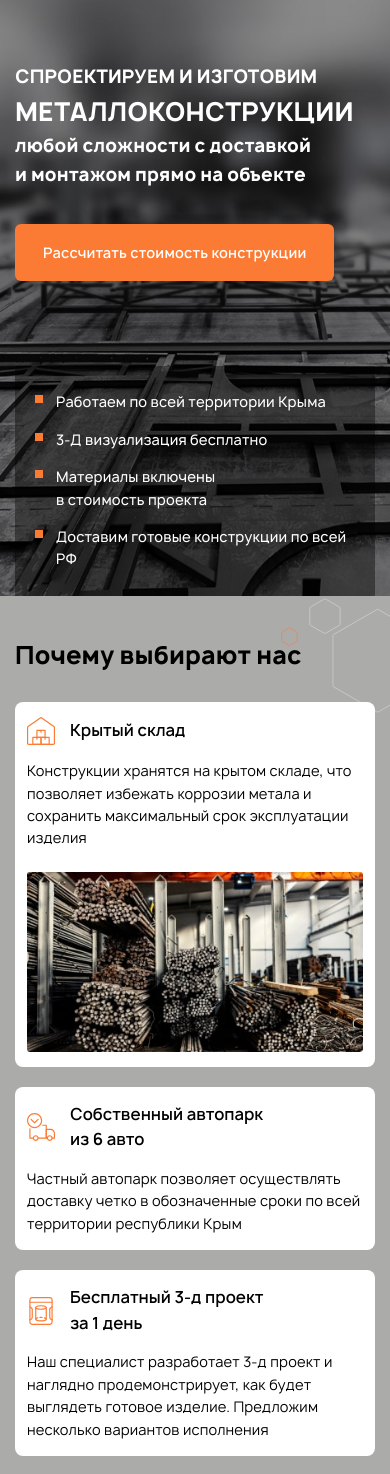
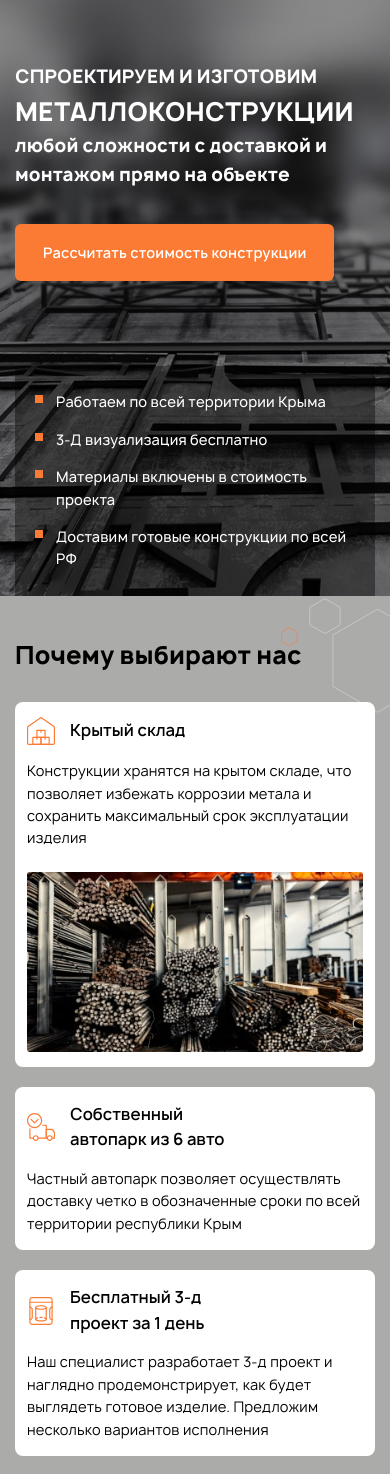
Before and after one commit to GrinCaseCode/promtrade, a plain HTML site: page index.html in a window 390 px wide. Shown: the part 82-1556 px from the top of the page. Drawn offline with nearby package versions, Linux system fonts and the light colour scheme.

Commit message:
Add files via upload

```diff
--- a/css/media.css
+++ b/css/media.css
@@ -419,7 +419,7 @@
     }
     .title-big {
         font-size: 18px;
-        max-width: 304px;
+        max-width: 340px;
     }
     .title-big strong {
         font-size: 25px;
@@ -448,7 +448,7 @@
         gap: 15px;
     }
     .item-box .title-small {
-        max-width: 200px;
+        max-width: 185px;
     }
     .advantages {
         padding-bottom: 45px;
@@ -693,6 +693,9 @@
         top: -184px;
         right: -258px;
     }
+    .billbord__item br {
+        display: none;
+    }
 }
 
 /* Small Devices, Tablets */
```
